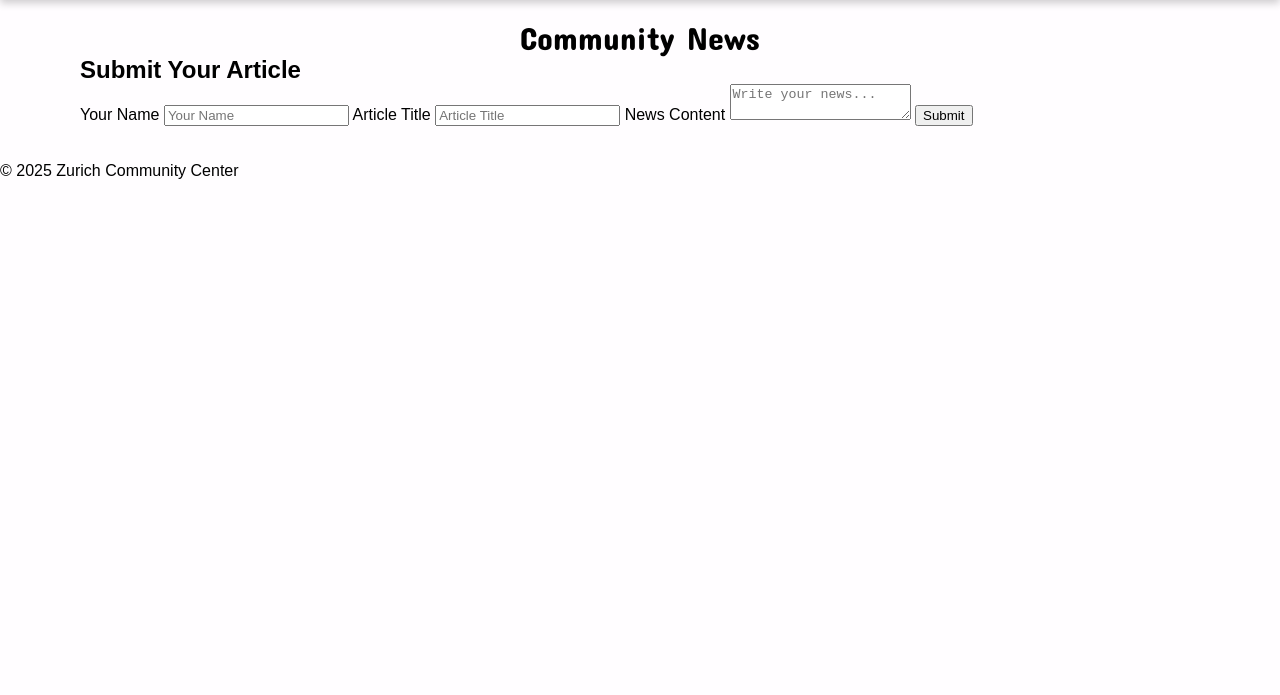
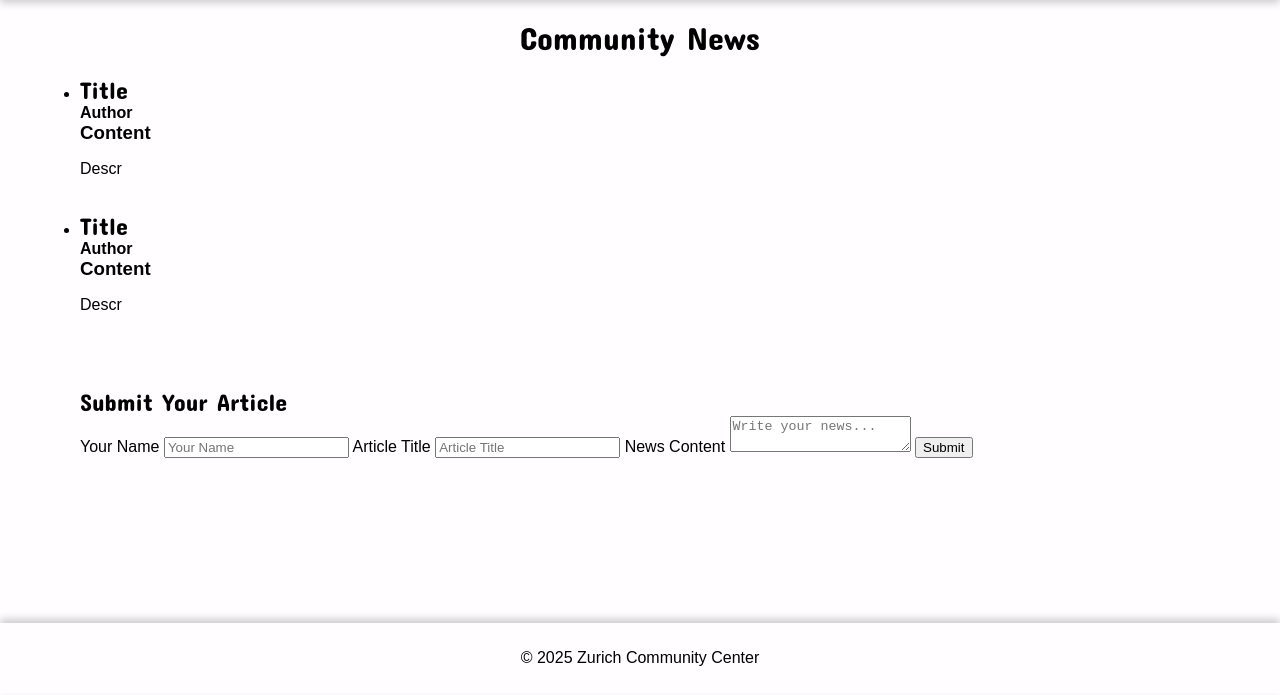
Before and after one commit to Sandeepdharnia/community_website, a plain HTML site: page news.html in a window 1280 px wide. Shown: the part 105-800 px from the top of the page. Drawn offline with Linux system fonts and the light colour scheme; a web font is replaced by a local one.

Commit message:
Addsome styles

```diff
--- a/news.html
+++ b/news.html
@@ -23,6 +23,22 @@
     <h1>Community News</h1>
     <section id="articles">
 
+      <ul>
+        <li>
+          <h2>Title</h2>
+          <strong>Author</strong>
+          <h3>Content</h3>
+          <p>Descr</p>
+          <img src="" alt="">
+        </li>
+        <li>
+          <h2>Title</h2>
+          <strong>Author</strong>
+          <h3>Content</h3>
+          <p>Descr</p>
+          <img src="" alt="">
+        </li>
+      </ul>
     </section>
     <section class="news-articles">
       <h2>Submit Your Article</h2>
--- a/styles.css
+++ b/styles.css
@@ -59,6 +59,9 @@ header a:hover {
 }
 
 main {
+  height: calc(100vh - 216px);
+  display: flex;
+  flex-direction: column;
   padding: 20px 80px;
 }
 
@@ -68,3 +71,27 @@ h1 {
   font-style: normal;
   text-align: center;
 }
+
+h2 {
+  font-family: "Concert One", sans-serif;
+  font-weight: 400;
+  font-style: normal;
+}
+
+section {
+  margin: 20px 0;
+}
+
+footer {
+  padding: 10px 80px;
+  font-size: 16px;
+  text-align: center;
+  box-shadow: 0 -4px 8px rgba(0, 0, 0, 0.2);
+}
+
+/* let liTag = document.createElement(“li”);
+  let h2Tag = document.createElement(“h2");// title
+  let strongTag = document.createElement(“strong”);//author
+  let h3Tag = document.createElement(“h3"); // content
+  let pTag = document.createElement(“p”);
+  let imgTag = document.createElement(“img”) */
```
Also changed, not shown: index.html (+0 -6 lines).
